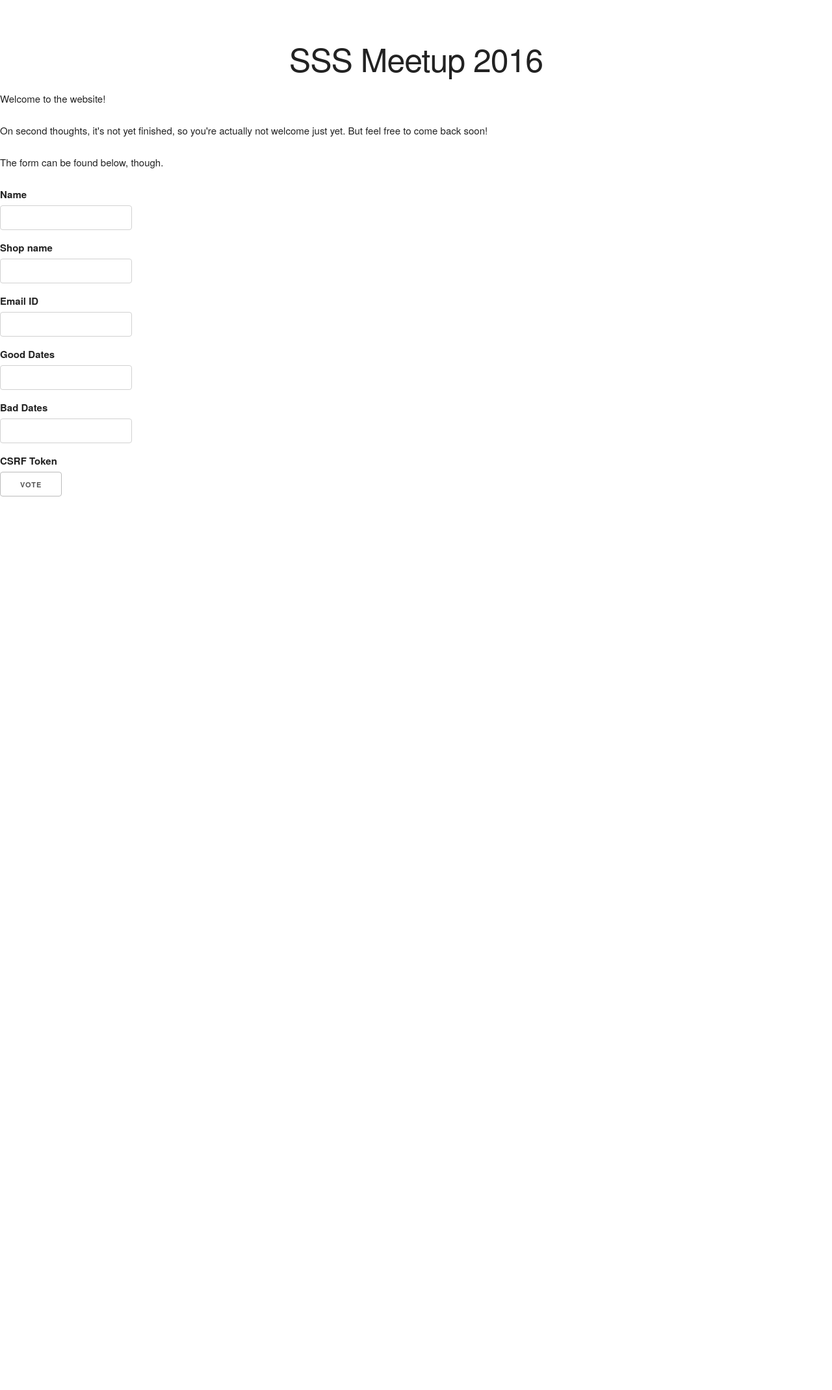
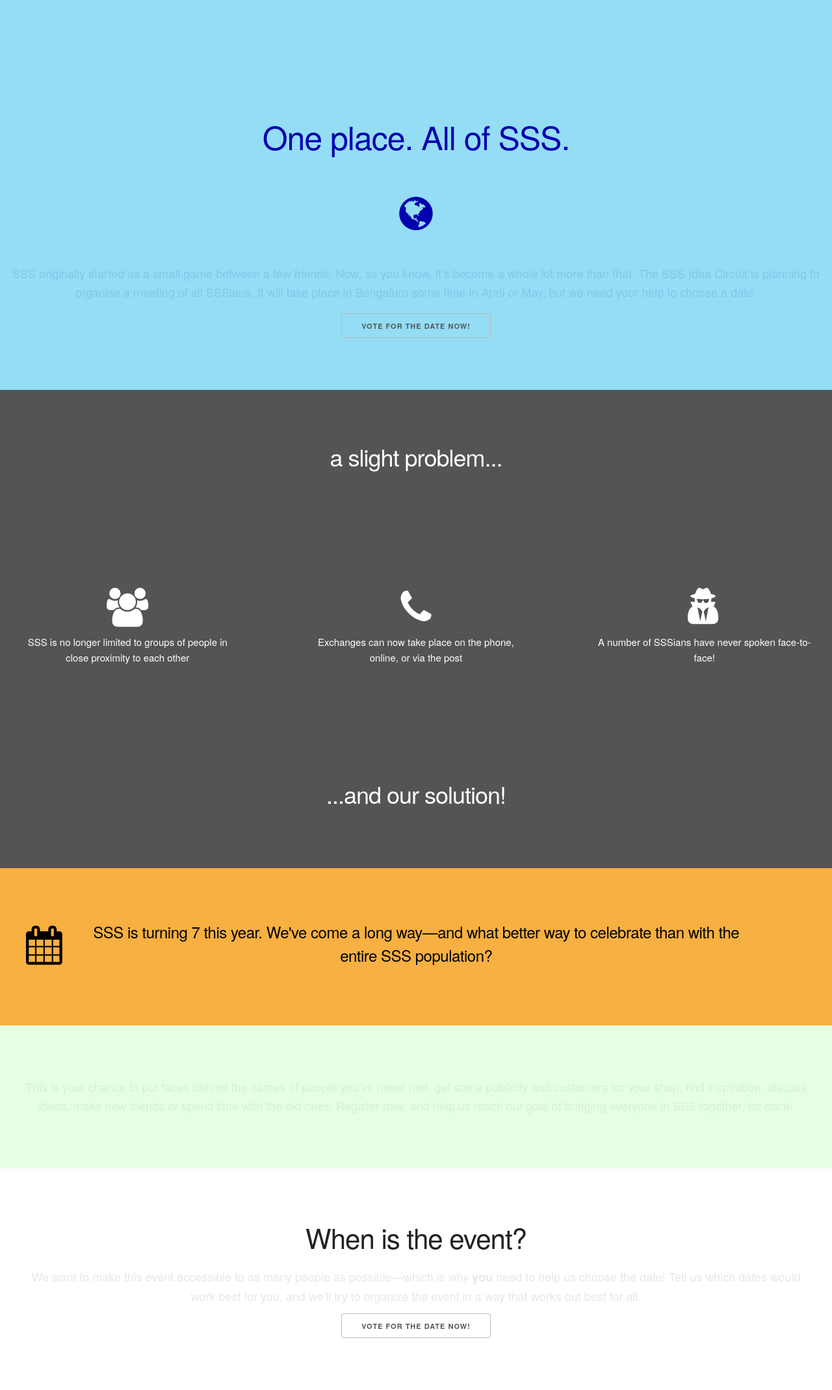
Before and after one commit to badrihippo/2016meet.sic.sssnet.tk, a Flask app: page / in a window 1280 px wide. Shown: the whole page at 65% size. Before the commit the page ends 764 px from the top, so only its background shows below. Run offline with Flask 2, Linux system fonts and the light colour scheme; parts of the project's set-up code (start-up, migrations or seed data) failed here and were passed over; some libraries are stand-ins or nearby versions.

Commit message:
Add proper content to landing page

```diff
--- a/static/css/custom.css
+++ b/static/css/custom.css
@@ -1,4 +1,22 @@
-.header {
-  margin-top: 6rem;
+.section {
+  padding: 8rem 0 7rem;
   text-align: center;
 }
+.section .column,
+.section .columns {
+  padding-left: 2em;
+  padding-right: 2em;
+}
+.section-description {
+  font-size: 1.2em;
+  opacity: 10%;
+}
+.section-heading,
+.section-description {
+  margin-bottom: 1.2rem;
+}
+
+.landing-large-icon {
+  font-size: 4em;
+  margin: 10px;
+}
--- a/templates/index.htm
+++ b/templates/index.htm
@@ -1,12 +1,82 @@
 {% extends 'base.html' %}
+{% block extracss %}
+<style type="text/css">
+  .section.intro {
+    background-color: #94DDF4;
+    color: #0000AE;
+  }
+  .section.intro h1,
+  .section.intro p {
+    margin-top: 2em;
+    margin-bottom: 1em;
+  }
+  .section.slight-problem,
+  .section.problem-list,
+  .section.our-solution
+  {
+    background-color: #545454;
+    color: #FFFFFF;
+  }
+  .section.sss-birthday {
+    background-color: #F7B041;
+    color: #000000;
+  }
+  .section.this-is-your-chance {
+    background-color: #E4FFE4;
+    color: #408540
+  }
+</style>
+{% endblock %}
 {% block body %}
-<section class="header">
-    <h1 class="title">SSS Meetup 2016</h1>
+<section class="section intro">
+    <h1 class="title">One place. All of SSS.</h2>
+    <i class="fa fa-globe landing-large-icon"> </i>
+    <p class="section-description">SSS originally started as a small game between a few friends. Now, as you know, it's become a whole lot more than that. The SSS Idea Circuit is planning to organise a meeting of all SSSians. It will take place in Bengaluru some time in April or May, but we need your help to choose a date.</p>
+    <a href="{{ url_for('vote') }}" class="button">Vote for the date now!</a>
 </section>
-
-<p>Welcome to the website!</p>
-<p>On second thoughts, it's not yet finished, so you're actually not welcome just yet. But feel free to come back soon!</p>
-<p>The form can be found below, though.</p>
-
-{% include 'vote_form.htm' %}
+<div class="row section slight-problem">
+  <div class="twelve columns">
+    <h3>a slight problem...</h3>
+  </div>
+</div>
+<div class="row section problem-list">
+  <div class="one-third column">
+    <i class="fa fa-users landing-large-icon"></i>
+    <p>SSS is no longer limited to groups of people in close proximity to each other</p>
+  </div>
+  <div class="one-third column">
+    <i class="fa fa-phone landing-large-icon"></i>
+    <p>Exchanges can now take place on the phone, online, or via the post</p>
+  </div>
+  <div class="one-third column">
+    <i class="fa fa-user-secret landing-large-icon"></i>
+    <p>A number of SSSians have never spoken face-to-face!</p>
+  </div>
+</div>
+<div class="row section our-solution">
+  <div class="twelve columns">
+    <h3>...and our solution!</h3>
+  </div>
+</div>
+<div class="row section sss-birthday">
+  <div class="one column">
+    <i class="fa fa-calendar landing-large-icon"></i>
+  </div>
+  <div class="ten columns birthday-text">
+    <h5>SSS is turning 7 this year. We've come a long way&#x2014;and what better way to celebrate than with the entire SSS population?</h5>
+  </div>
+</div>
+<div class="row section this-is-your-chance">
+  <div class="twelve columns">
+    <p class="section-description">This is your chance to put faces behind the names of people you've never met, get some publicity and customers for your shop, find inspiration, discuss ideas, make new friends or spend time with the old ones. Register now, and help us reach our goal of bringing everyone in SSS together, for once!</p>
+  </div>
+</div>
+<div class="row section date-selection">
+  <div class="twelve columns">
+    <h2>When is the event?</h2>
+    <p class="section-description">We want to make this event accessible to as many people as possible&#x2014;which is why <strong>you</strong> need to help us choose the date! Tell us which dates would work best for you, and we'll try to organize the event in a way that works out best for all.</p>
+    <a href="{{ url_for('vote') }}" class="button">Vote for the date now!</a>
+  </div>
+</div>
+</div>
 {% endblock %}
```
